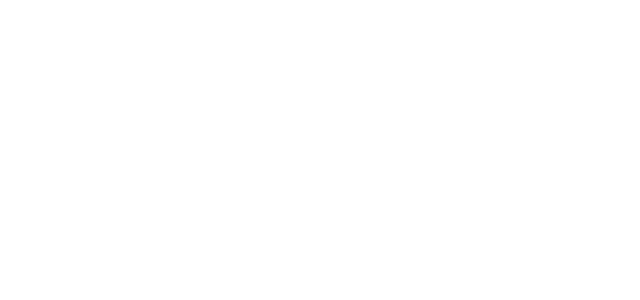
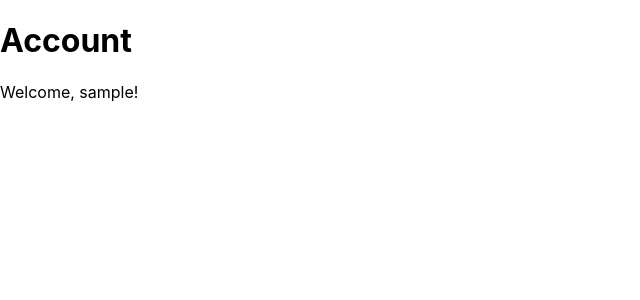
Before and after one commit to jalindsay/jchat-frontend, a React (Create React App) app: page /account in a window 1280 px wide. Before the commit this address had no page. Shown: the top 300 px of the page, without its empty margins (0-640 px from the left). Built offline with nearby package versions, Linux system fonts and the light colour scheme; sample sign-in values are in the browser's storage.

Commit message:
Username stored on localStorage

```diff
--- /dev/null
+++ b/src/Account.tsx
@@ -0,0 +1,16 @@
+import React from 'react';
+import { useAuth } from './AuthContext';
+
+const Account: React.FC = () => {
+  const { getUsername } = useAuth();
+  const username = getUsername();
+
+  return (
+    <div>
+      <h1>Account</h1>
+      {username ? <p>Welcome, {username}!</p> : <p>No user logged in.</p>}
+    </div>
+  );
+};
+
+export default Account;
--- a/src/App.tsx
+++ b/src/App.tsx
@@ -5,6 +5,7 @@
 import Home from './Home';
 import PrivateRoute from './PrivateRoute';
 import { AuthProvider } from './AuthContext';
+import Account from './Account';
 
 function App() {
   return (
@@ -21,6 +22,14 @@
                 </PrivateRoute>
               }
             />
+            <Route
+              path="/account"
+              element={
+                <PrivateRoute>
+                  <Account />
+                </PrivateRoute>
+              }
+            />
           </Routes>
         </Fragment>
       </Router>
--- a/src/AuthContext.tsx
+++ b/src/AuthContext.tsx
@@ -3,7 +3,8 @@
 type AuthContextType = {
   isAuthenticated: () => boolean;
   getAuthToken: () => string | null;
-  login: (token: string) => void;
+  getUsername: () => string | null;
+  login: (token: string, username: string) => void;
   logout: () => void;
 };
 
@@ -12,15 +13,12 @@
 export const AuthProvider: React.FC<{ children: ReactNode }> = ({ children }) => {
   const [authToken, setAuthToken] = useState<string | null>(null);
 
-  useEffect(() => {
-    const token = localStorage.getItem('authToken');
-    if (token) {
-      setAuthToken(token);
-    }
-  }, []);
-
   const getAuthToken = () => {
     return localStorage.getItem('authToken');
+  };
+
+  const getUsername = () => {
+    return localStorage.getItem('username');
   };
 
   const isAuthenticated = () => {
@@ -28,9 +26,10 @@
     return token !== null;
   };
 
-  const login = (token: string) => {
+  const login = (token: string, username: string) => {
     setAuthToken(token);
     localStorage.setItem('authToken', token); // Store token in local storage
+    localStorage.setItem('username', username); // Store username in local storage
   };
 
   const logout = () => {
@@ -39,7 +38,7 @@
   };
 
   return (
-    <AuthContext.Provider value={{ isAuthenticated, getAuthToken, login, logout }}>
+    <AuthContext.Provider value={{ isAuthenticated, getAuthToken, getUsername, login, logout }}>
       {children}
     </AuthContext.Provider>
   );
--- a/src/Home.tsx
+++ b/src/Home.tsx
@@ -26,7 +26,7 @@
 
       const data = await response.json();
       // Assuming the response contains a token
-      login(data.token);
+      login(data.token, data.username);
       console.log('Login successful:', data);
     } catch (error) {
       console.error('Error logging in:', error);
```
